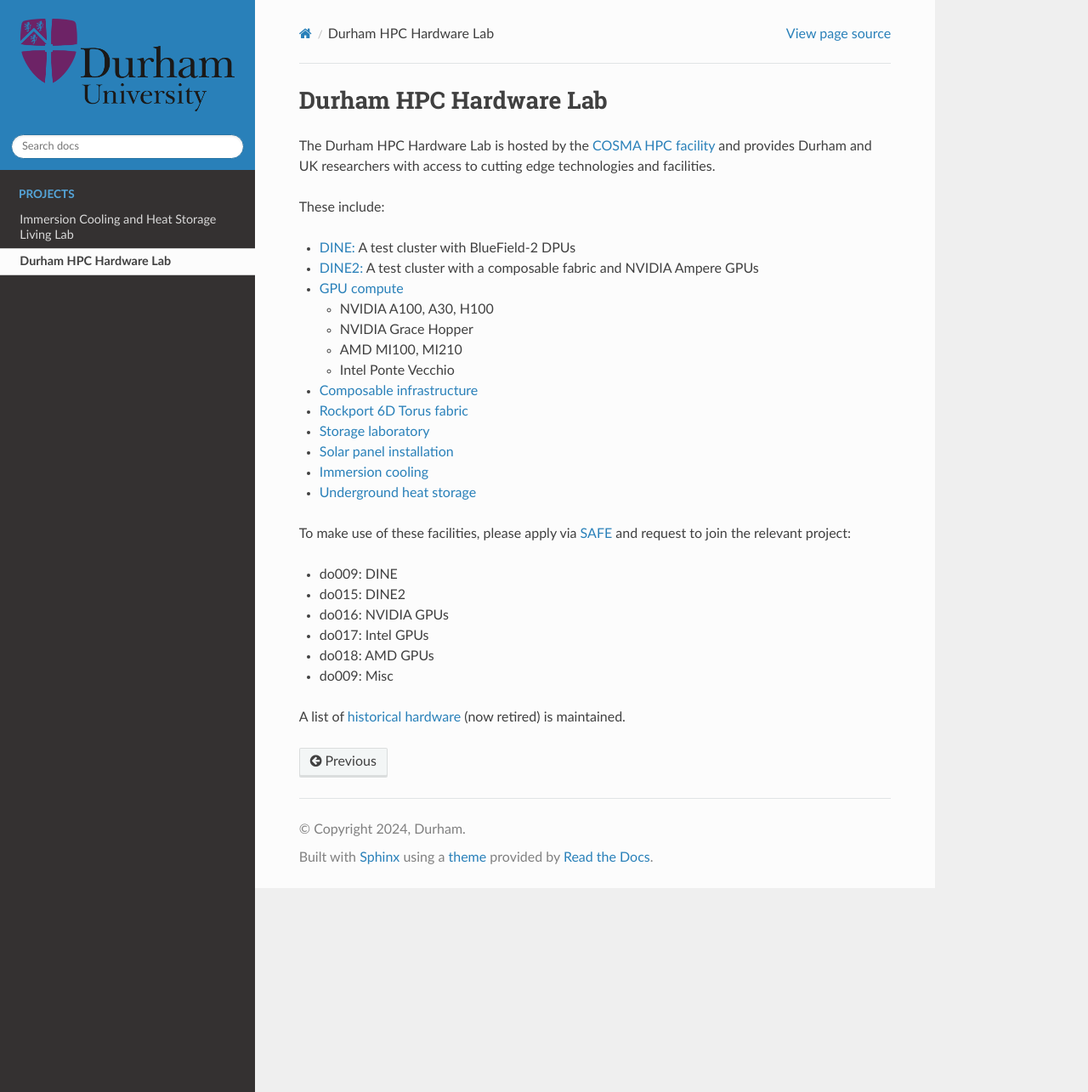
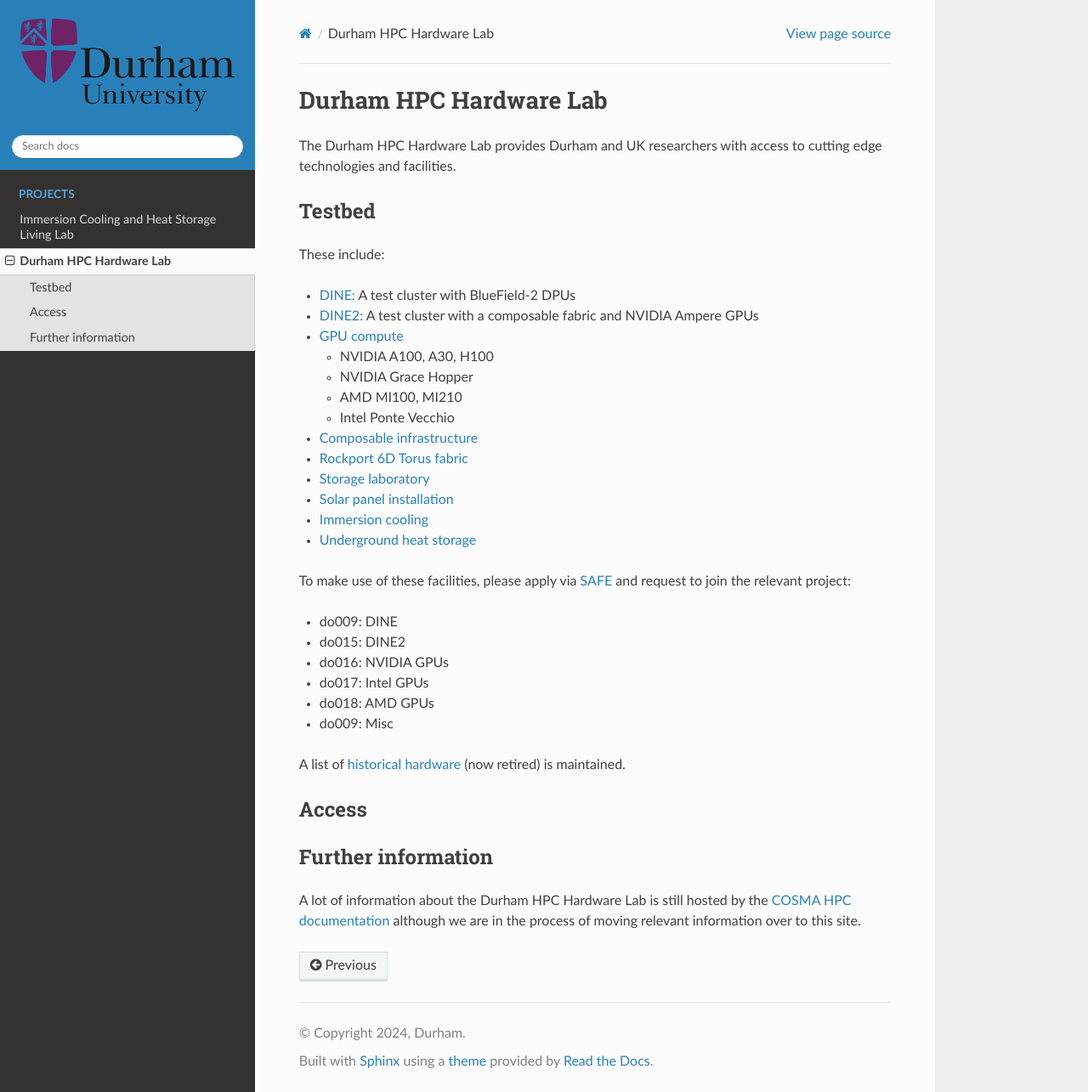
Before and after one commit to ilectra/durham, a Sphinx documentation site: the page built from docs/hardwarelab/index.md, in a window 1280 px wide and 1285 px high. Shown: the whole window at 85% size. Built offline with Sphinx 7.4.7 and the Read the Docs theme 3.1.0, drawn with Linux system fonts in a browser that asks for light colours.

Commit message:
Minor restructuring

```diff
--- a/docs/hardwarelab/index.md
+++ b/docs/hardwarelab/index.md
@@ -1,6 +1,8 @@
 # Durham HPC Hardware Lab
 
-The Durham HPC Hardware Lab is hosted by the [COSMA HPC facility](https://cosma.readthedocs.io) and provides Durham and UK researchers with access to cutting edge technologies and facilities.
+The Durham HPC Hardware Lab provides Durham and UK researchers with access to cutting edge technologies and facilities.
+
+## Testbed
 
 These include:
 
@@ -28,3 +30,9 @@
 - do009: Misc
 
 A list of [historical hardware](historic.md) (now retired) is maintained.
+
+## Access
+
+## Further information
+
+A lot of information about the Durham HPC Hardware Lab is still hosted by the [COSMA HPC documentation](https://cosma.readthedocs.io) although we are in the process of moving relevant information over to this site.
```
